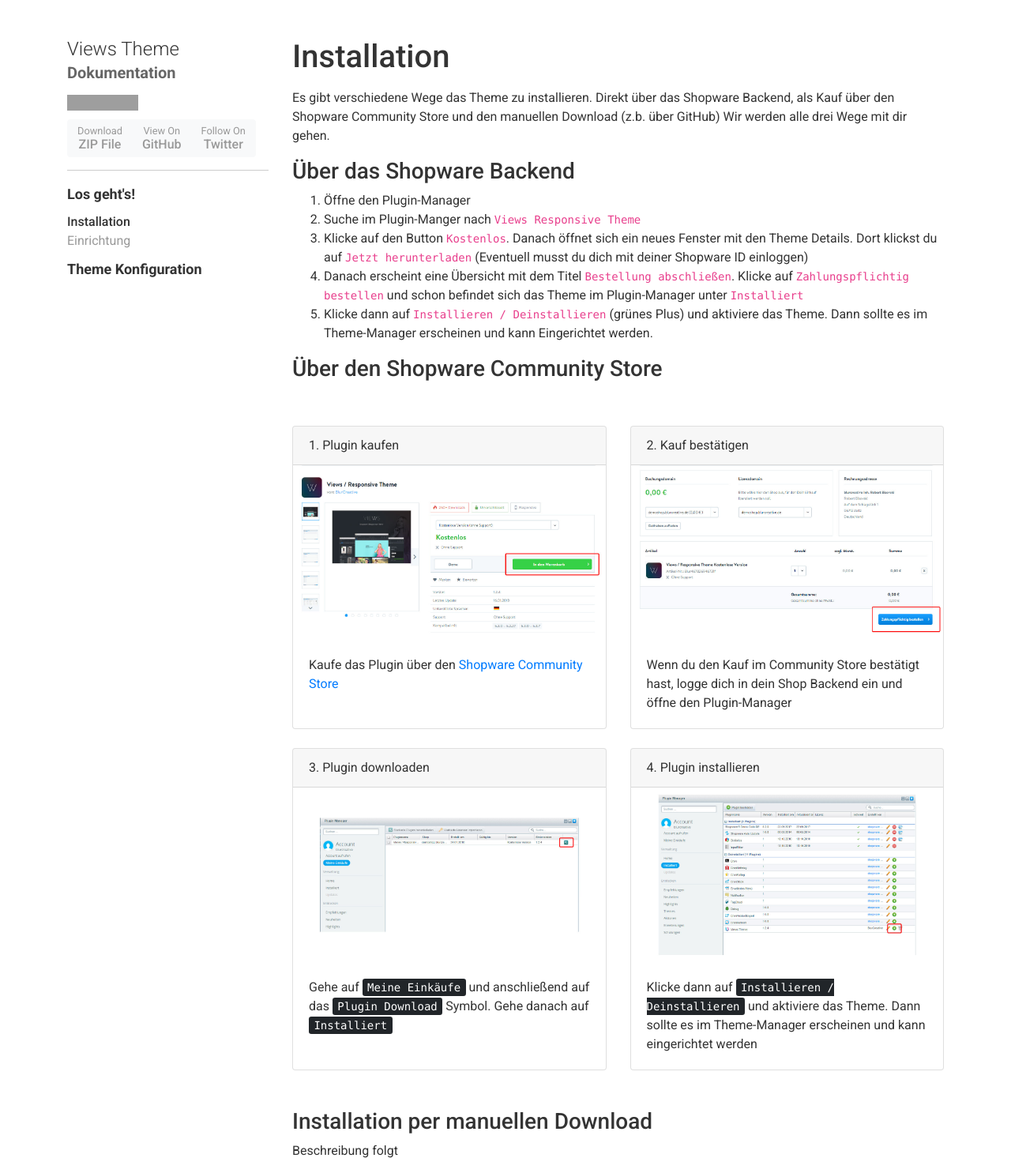
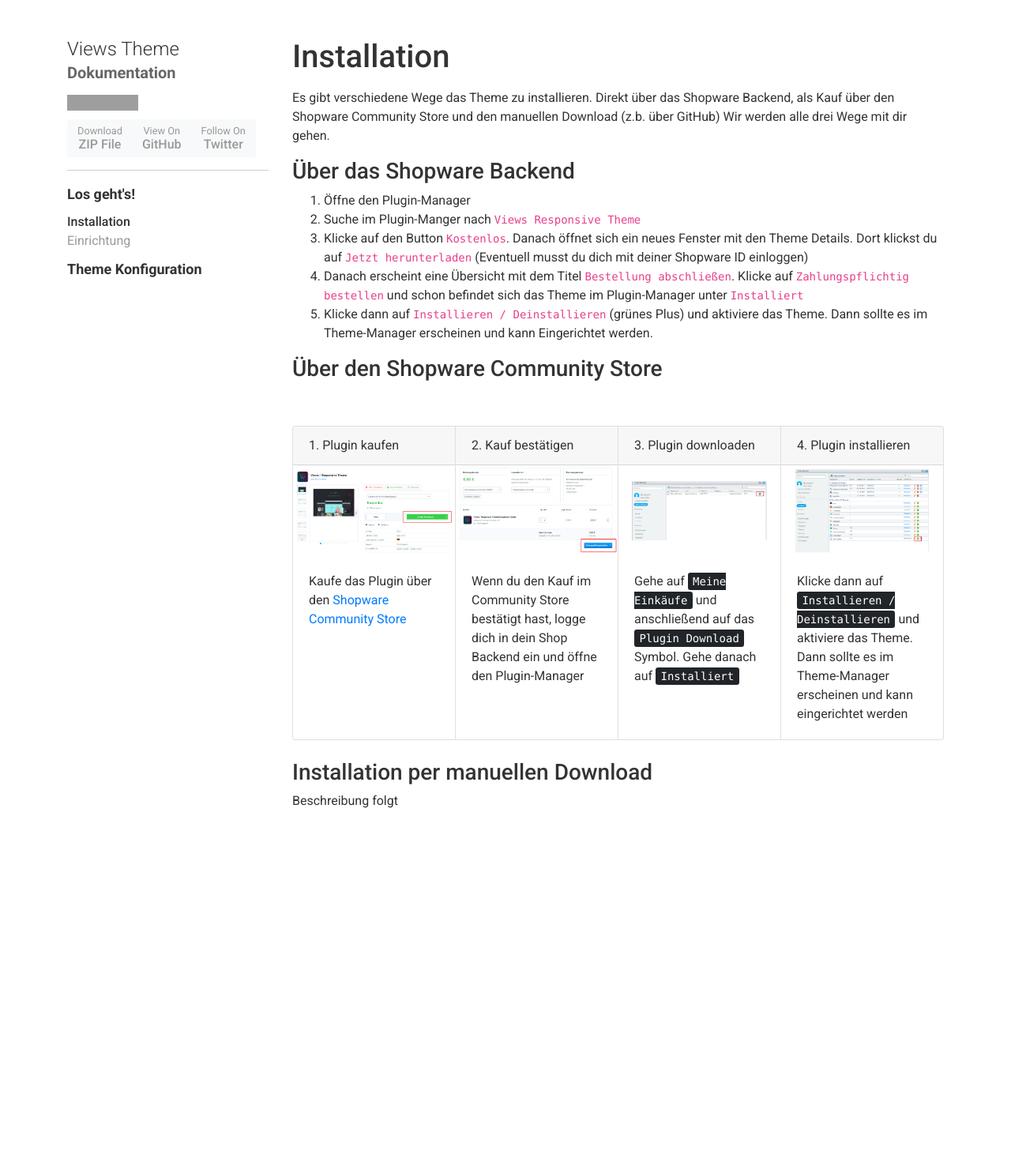
Before and after one commit to Blur-Creative/theme-views, a Jekyll site: the page built from de/los-gehts/installation.md, in a window 1280 px wide. Shown: the whole page at 79% size. Built offline with Jekyll 4.4.1, drawn with Linux system fonts in a browser that asks for light colours; nearby versions of some CDN libraries; after the commit the page ends 1042 px from its top, so only the background shows below that; grey boxes are pictures that could not be loaded.

Commit message:
update 'installation' page

```diff
--- a/de/los-gehts/installation.md
+++ b/de/los-gehts/installation.md
@@ -17,7 +17,7 @@ Wir werden alle drei Wege mit dir gehen.
 
 ### Über den Shopware Community Store
 
-<div class="card-deck pb-4 pt-5">
+<div class="card-group pb-4 pt-5">
     <div class="card">
         <div class="card-header">
             1. Plugin kaufen
@@ -44,9 +44,6 @@ Wir werden alle drei Wege mit dir gehen.
             </p>
         </div>
     </div>
-</div>
-
-<div class="card-deck pb-5">
     <div class="card">
         <div class="card-header">
             3. Plugin downloaden
```
